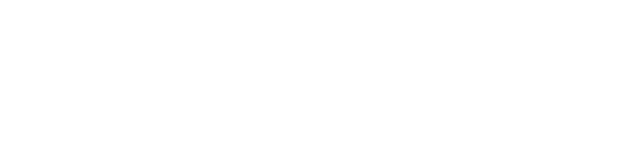
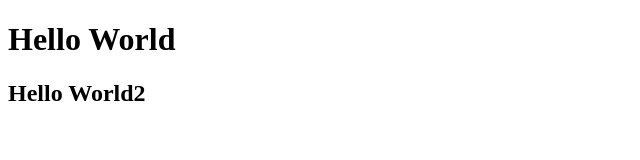
Before and after one commit to NeesuRana/React, a plain HTML site: page index.html in a window 1280 px wide. Shown: the whole page, without its empty margins (0-640 px from the left). Drawn offline with nearby package versions, Linux system fonts and the light colour scheme.

Commit message:
external scriptfile link App.js

```diff
--- a/index.html
+++ b/index.html
@@ -52,5 +52,7 @@
         const root= document.getElementById('root');
         root.appendChild(heading);
     </script> -->
+
+    <script src="./App.js"></script>
 </body>
 </html>
```
